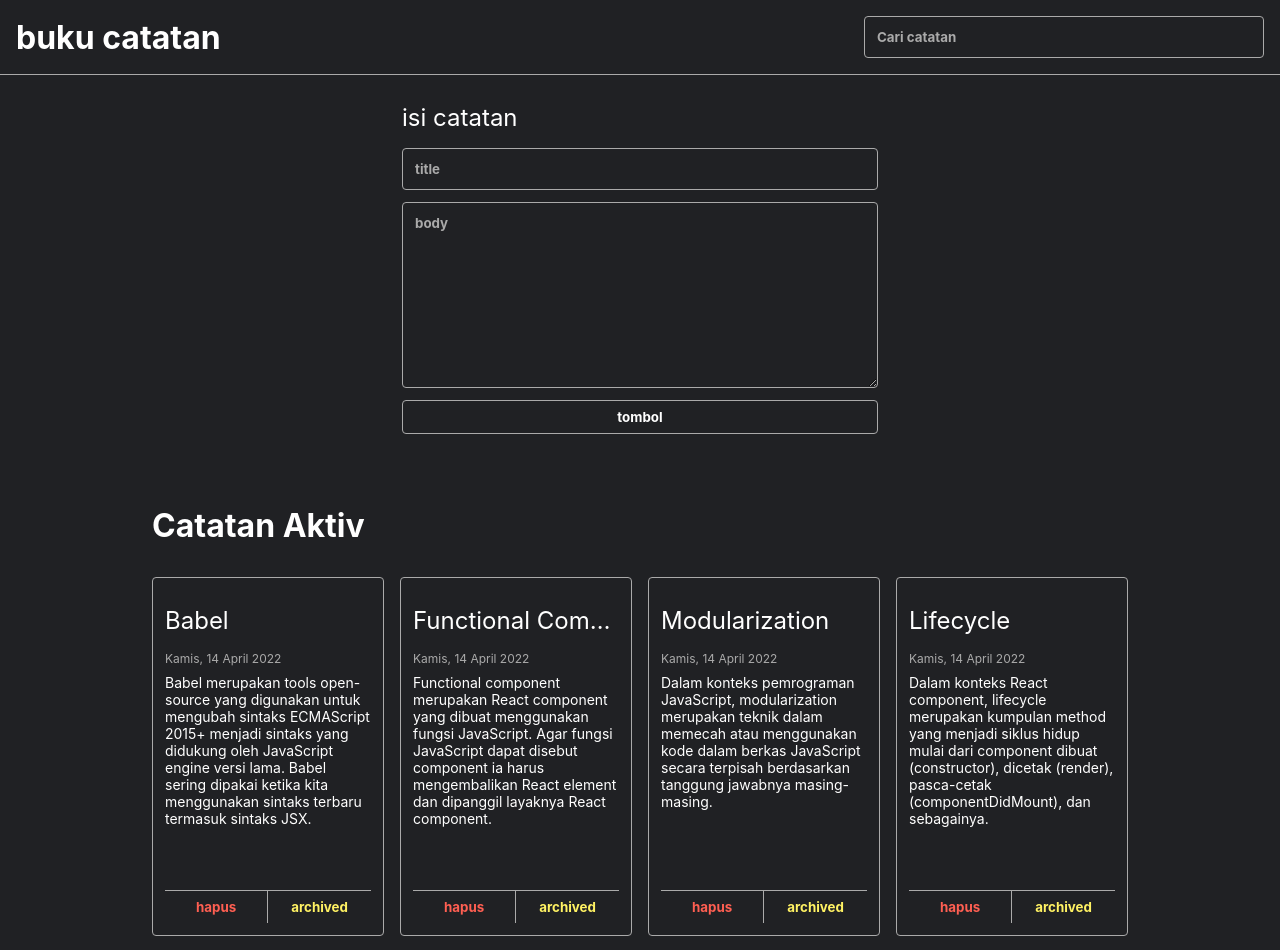
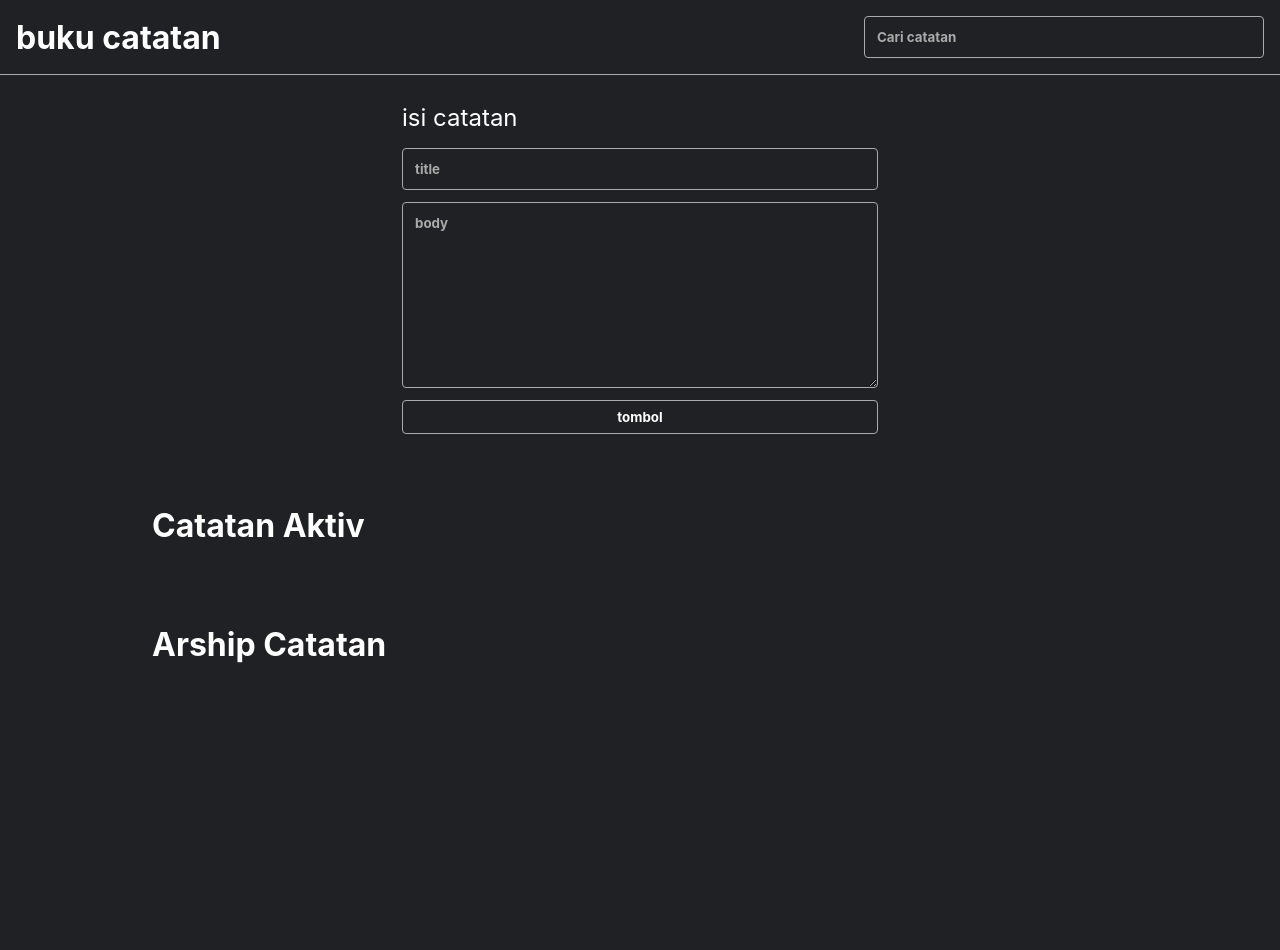
Before and after one commit to iqbalnurrizqi/React-dicoding, a React (Vite) app: page / in a window 1280 px wide. Shown: the top 950 px of the page. After the commit the page ends 800 px from the top, so only its background shows below. Built offline with nearby package versions, Linux system fonts and the light colour scheme.

Commit message:
uppdate jumat siang

```diff
--- a/src/components/AddCatatan.jsx
+++ b/src/components/AddCatatan.jsx
@@ -6,6 +6,8 @@ import { getInitialData, showFormattedDate } from "../utils";
 
 export default function AddCatatan() {
     const [notes, setNote]  = useState(getInitialData());
+    const [search, setSearch] = useState('');
+    console.log(search)
 
     function handleSubmitNote (note) {
         setNote([...notes, note ]);
@@ -19,38 +21,22 @@ export default function AddCatatan() {
         setNote(notes.map((note) => note.id === id ? {...note, archived: !note.archived} : note))
     }
 
-    function handleSearch (search) {
-        preventDefault()
-        setNote(notes.filter((note) => note.title === search ? [...notes] : null));
-
-    }
-
 
   return (
     <div >
-      <Header onSearch={handleSearch} />
+      <Header search={search} setSearch={setSearch} />
       <InputNote onAddNote={handleSubmitNote} />
-      <Body notes={notes} onRemoveNote={handleRemove} onMoveNote={handleMove}/>
+      <Body notes={notes} search={search} onRemoveNote={handleRemove} onMoveNote={handleMove}/>
     </div>
   );
 }
 
-function Header() {
-    const [search, setSearch] = useState('')
-
-
-    function handleSearch(e) {
-        e.preventDefault()
-        if (!search) return
-    }
-
-    console.log(search);
-
+function Header({search, setSearch}) {
 
   return (
     <div className="note-app__header">
       <h1>buku catatan</h1>
-    <form className="note-search" onSubmit={handleSearch}>
+    <form className="note-search" >
       <input type="text" placeholder="Cari catatan" value={search} onChange={(e) => setSearch(e.target.value)} />
     </form>
     </div>
@@ -61,8 +47,6 @@ function Header() {
 function InputNote({ onAddNote }) {
     const [title, setTitle] = useState('');
     const [body, setBody] = useState('');
-
-
 
     function handleSubmitNote(e) {
         e.preventDefault();
@@ -96,14 +80,14 @@ function InputNote({ onAddNote }) {
   );
 }
 
-function Body({notes, onRemoveNote, onMoveNote }) {
+function Body({notes, onRemoveNote, onMoveNote, search }) {
   return (
     <div className="note-app__body">
       <div className="note">
         <h1>Catatan Aktiv</h1>
       </div>
       <div className="notes-list">
-        {notes.filter((note) => note.archived === false).map((note) => (
+        {notes.filter(note => !note.archived && (search && note.title.toLowerCase().includes(search.toLowerCase()))).map((note) => (
            <Note note={note} key={note.id} id={note.id} {...note} onRemoveNote={onRemoveNote} onMoveNote={onMoveNote}/>
          ))}
 
@@ -112,7 +96,7 @@ function Body({notes, onRemoveNote, onMoveNote }) {
             <h1>Arship Catatan</h1>
           </div>
             <div className="notes-list">
-                {notes.filter((note) => note.archived).map((note) => (
+                {notes.filter((note) => note.archived ).map((note) => (
                 <NoteArchive note={note} key={note.id} id={note.id} {...note} onRemoveNote={onRemoveNote} onMoveNote={onMoveNote}/>
                 ))}
             </div>
```
